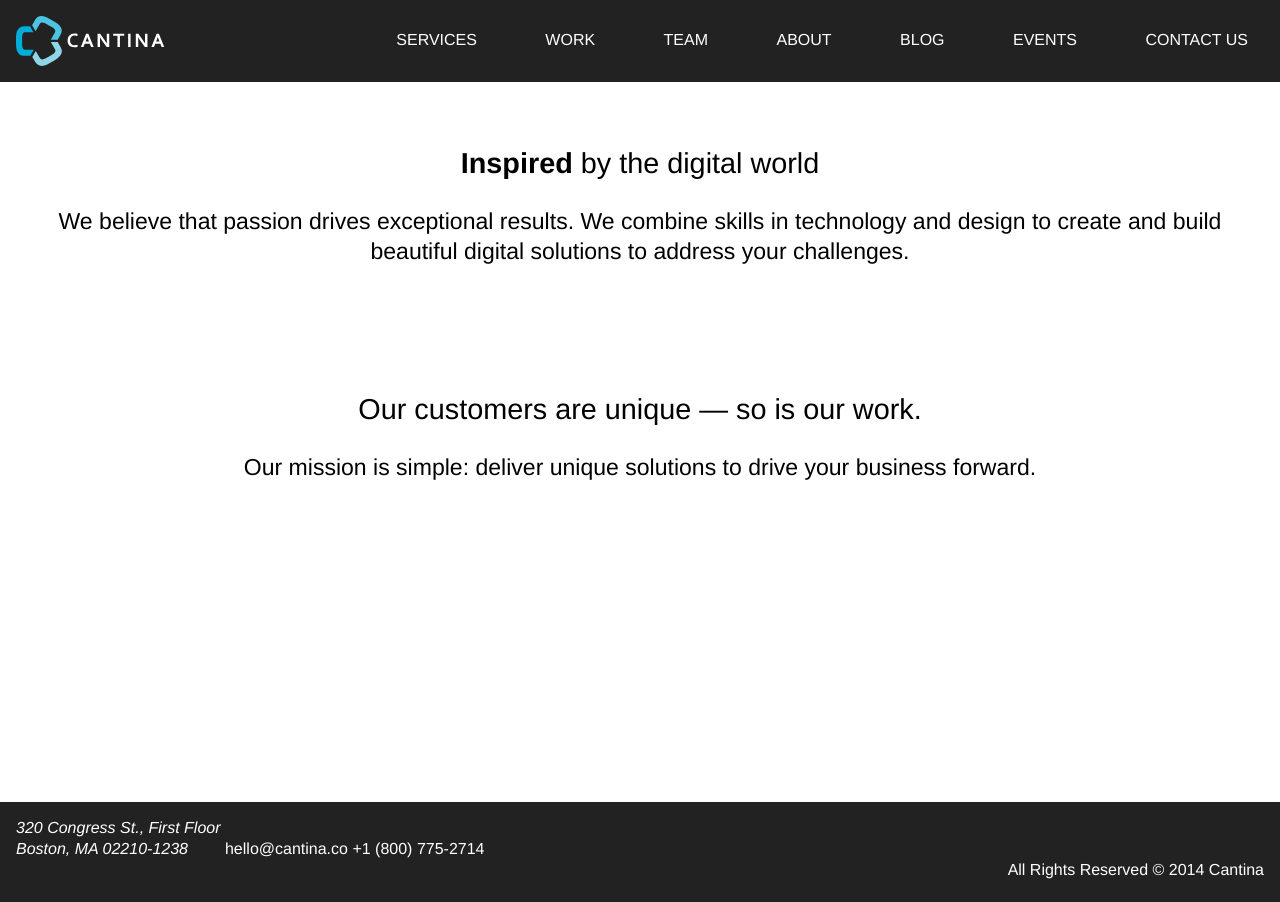
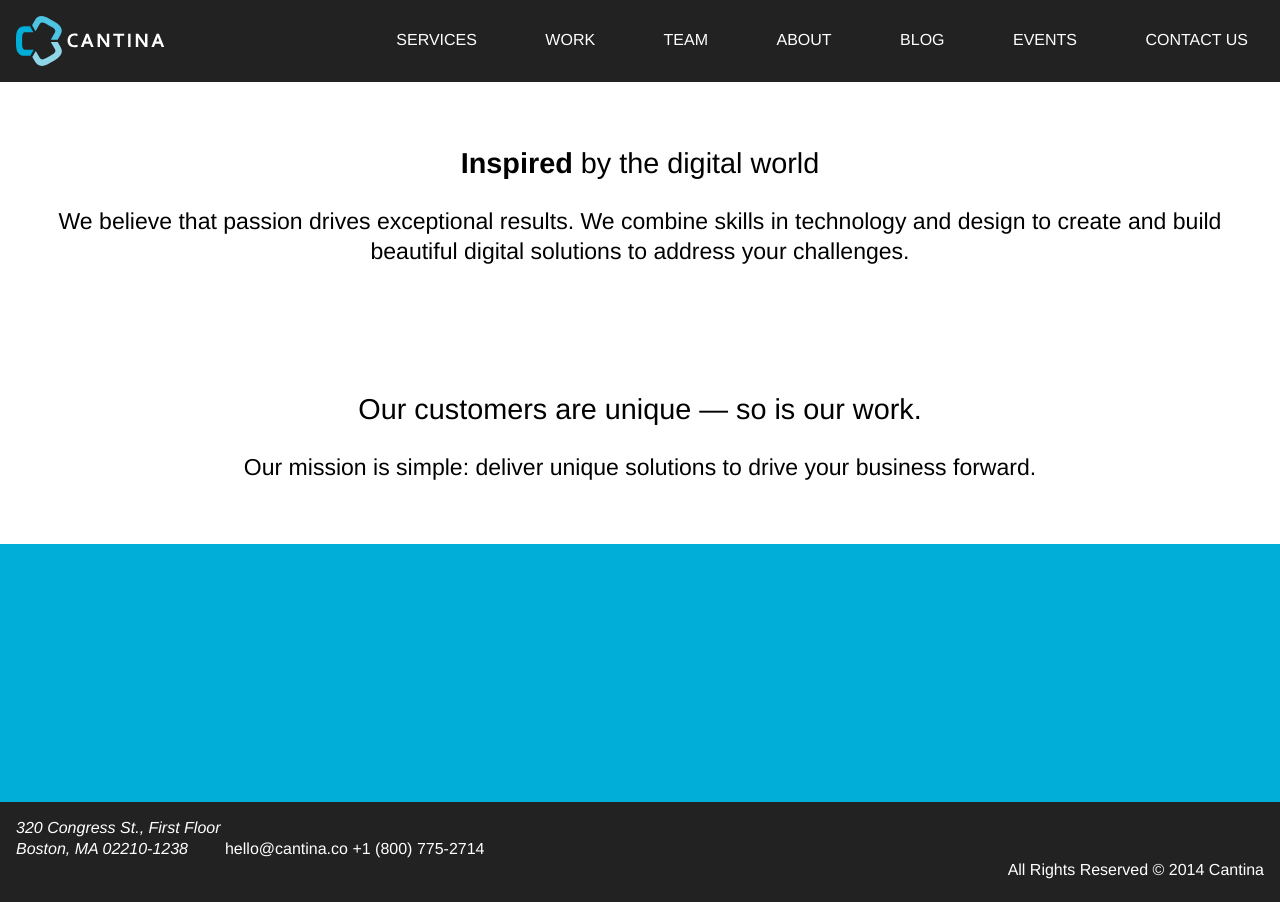
Before and after one commit to matthewcrist/top-secret-repo, a Jekyll site: the page built from index.html, in a window 1280 px wide. Built offline with Jekyll 4.4.1, drawn with Linux system fonts in a browser that asks for light colours; some web fonts are replaced; Markdown is read by kramdown in place of the engine named in the settings; comment, search, counter and statistics services are not loaded.

Commit message:
Setup background image styles.

```diff
--- a/_sass/_base.scss
+++ b/_sass/_base.scss
@@ -14,13 +14,9 @@
     font-family: 'Helvetica', 'Arial', sans-serif;
     font-size: 1em;
     line-height: 1.3em;
+    background-color: #00AED8;
+    background-size: cover;
+    background-attachment: fixed;
+    background-repeat: no-repeat;
+    background-position: 50% 50%;
 }
-
-h1 {
-    font-weight: normal;
-    line-height: 1.3em;
-}
-
-a {
-    color: #00f;
-}
```
